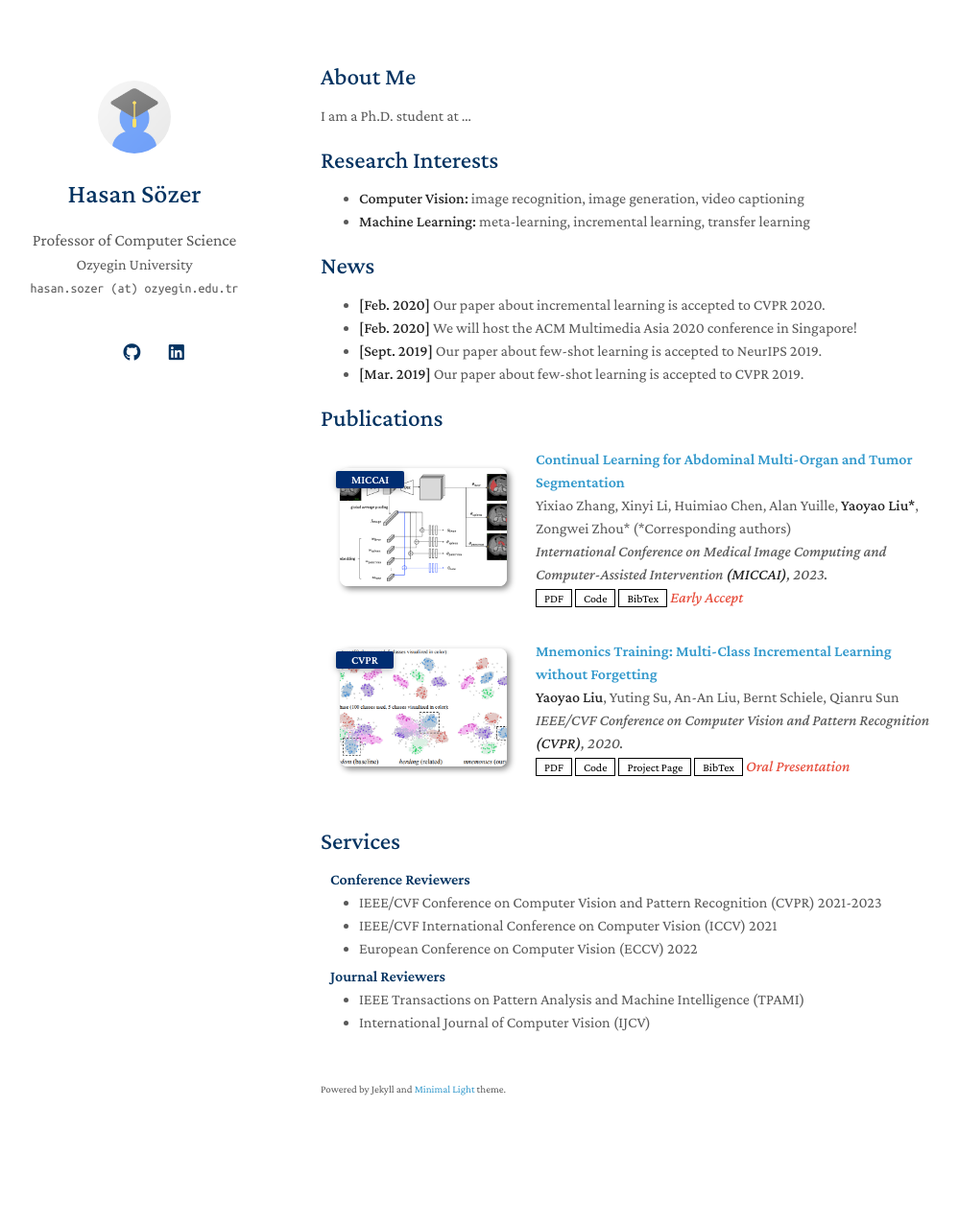
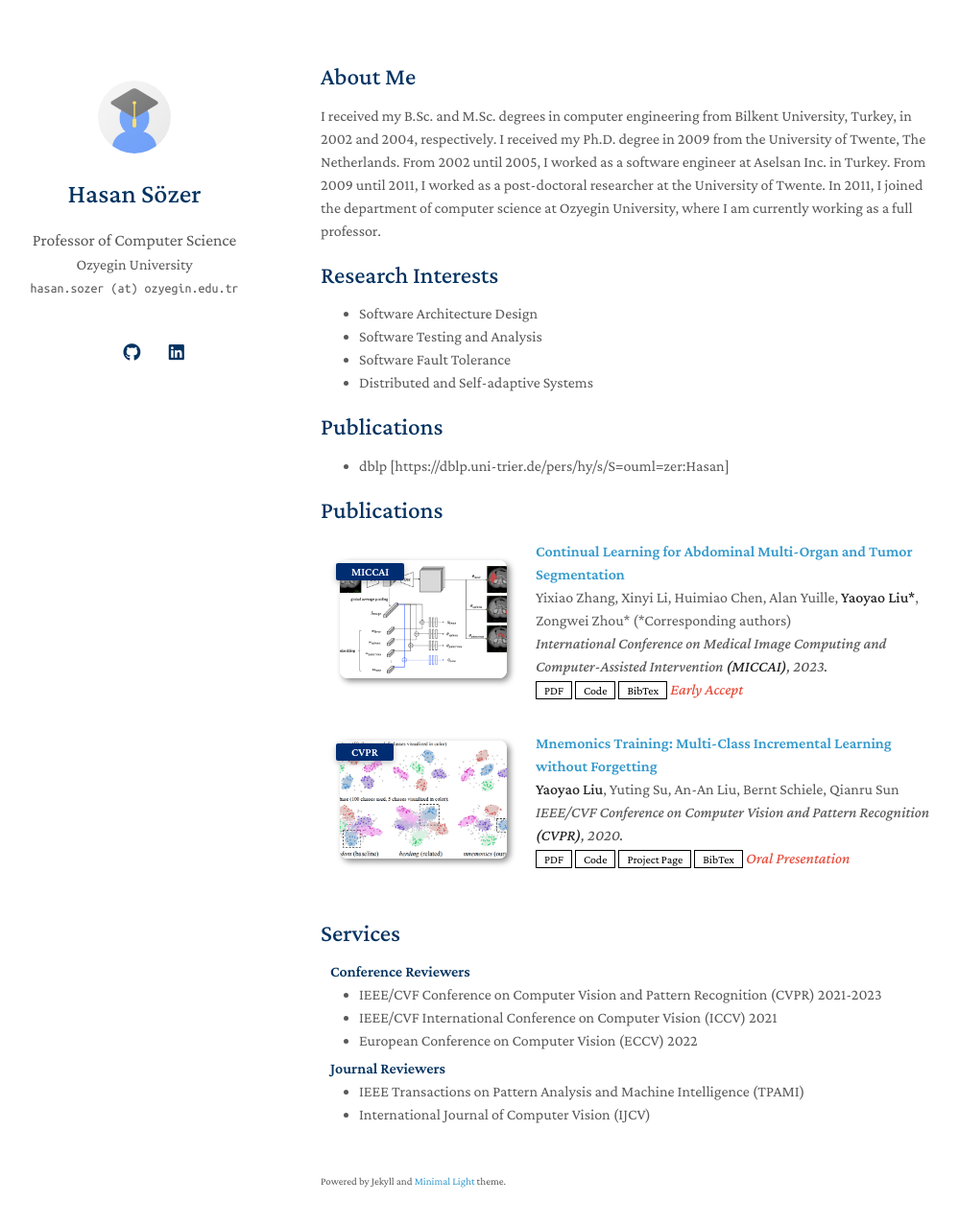
Before and after one commit to hasansozer/hasansozer.github.io, a Jekyll site: the page built from index.md, in a window 1280 px wide and 1312 px high. Shown: the top 1277 px of the window at 96% size, without its empty margins (136-1135 px from the left). Built offline with Jekyll 4.4.1, drawn with Linux system fonts in a browser that asks for light colours; nearby versions of some CDN libraries; a style sheet for code colours, icons or effects is not loaded; our own code applies the rules of GitHub Pages for plain Markdown files.

Commit message:
Update index.md

```diff
--- a/index.md
+++ b/index.md
@@ -4,19 +4,18 @@ layout: homepage
 
 ## About Me
 
-I am a Ph.D. student at ...
+I received my B.Sc. and M.Sc. degrees in computer engineering from Bilkent University, Turkey, in 2002 and 2004, respectively. I received my Ph.D. degree in 2009 from the University of Twente, The Netherlands. From 2002 until 2005, I worked as a software engineer at Aselsan Inc. in Turkey. From 2009 until 2011, I worked as a post-doctoral researcher at the University of Twente. In 2011, I joined the department of computer science at Ozyegin University, where I am currently working as a full professor.
 
 ## Research Interests
 
-- **Computer Vision:** image recognition, image generation, video captioning
-- **Machine Learning:** meta-learning, incremental learning, transfer learning
+- Software Architecture Design
+- Software Testing and Analysis
+- Software Fault Tolerance
+- Distributed and Self-adaptive Systems
 
-## News
+## Publications
 
-- **[Feb. 2020]** Our paper about incremental learning is accepted to CVPR 2020.
-- **[Feb. 2020]** We will host the ACM Multimedia Asia 2020 conference in Singapore!
-- **[Sept. 2019]** Our paper about few-shot learning is accepted to NeurIPS 2019.
-- **[Mar. 2019]** Our paper about few-shot learning is accepted to CVPR 2019.
+- dblp [https://dblp.uni-trier.de/pers/hy/s/S=ouml=zer:Hasan]
 
 {% include_relative _includes/publications.md %}
 
```
